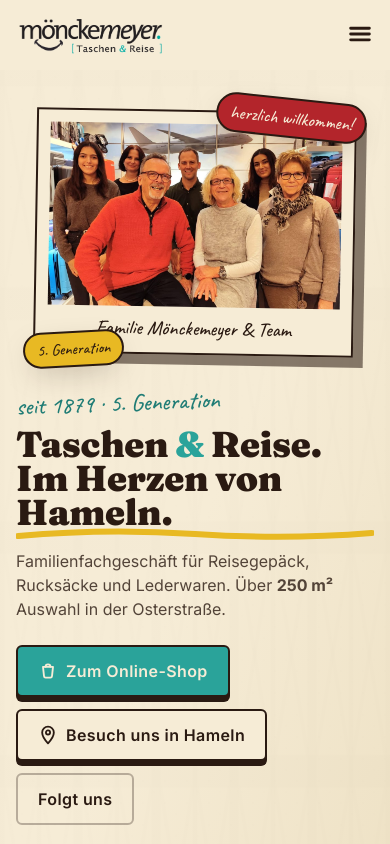
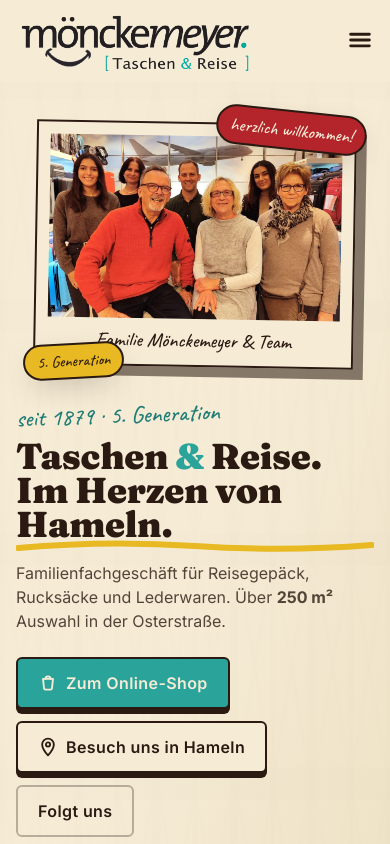
Before and after one commit to StromFLIX/monckemeyer, a Vue app in the folder app/: page / in a window 390 px wide. Shown: the top 844 px of the page. Built offline with nearby package versions, Linux system fonts and the light colour scheme.

Commit message:
fix: logo sitze

```diff
--- a/app/src/components/Header.vue
+++ b/app/src/components/Header.vue
@@ -20,9 +20,10 @@
       scrolled ? 'bg-plaster/95 backdrop-blur border-timber shadow-soft' : 'bg-plaster border-transparent'
     ]"
   >
-    <div class="max-w-6xl mx-auto px-4 md:px-6 py-3 flex items-center gap-4">
+    <div class="max-w-6xl mx-auto px-4 md:px-6 py-2 md:py-3 flex items-center gap-4">
       <a href="#top" class="flex items-center gap-3 shrink-0">
-        <img src="/logo.png" alt="Mönckemeyer – Taschen & Reise" class="h-10 md:h-12 w-auto" />
+        <img src="/logo.png" alt="Mönckemeyer – Taschen & Reise"
+             :class="['w-auto transition-all duration-200', scrolled ? 'h-12 md:h-14' : 'h-16 md:h-20']" />
       </a>
       <nav class="hidden md:flex items-center gap-7 mx-auto">
         <a v-for="n in nav" :key="n.href" :href="n.href"
```
